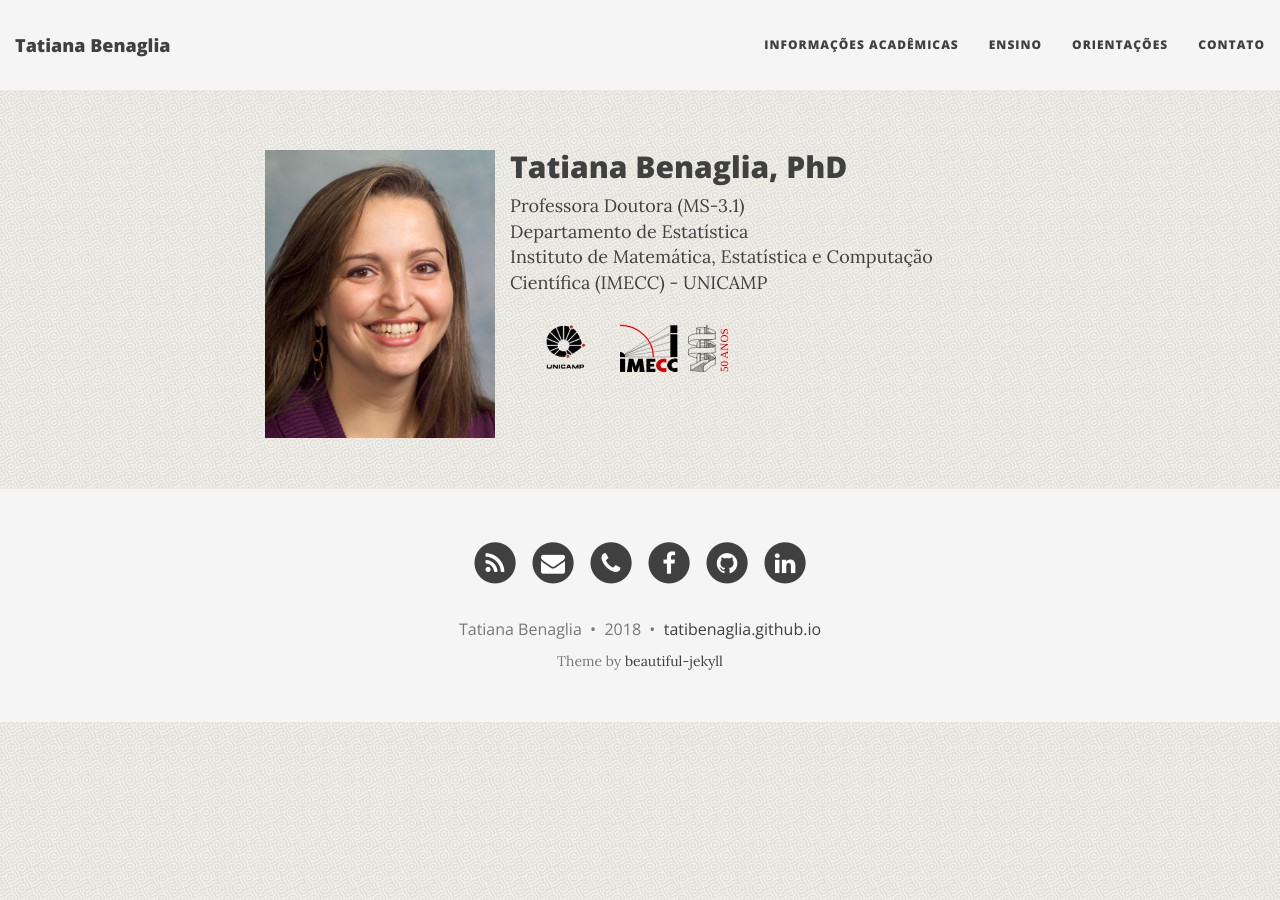
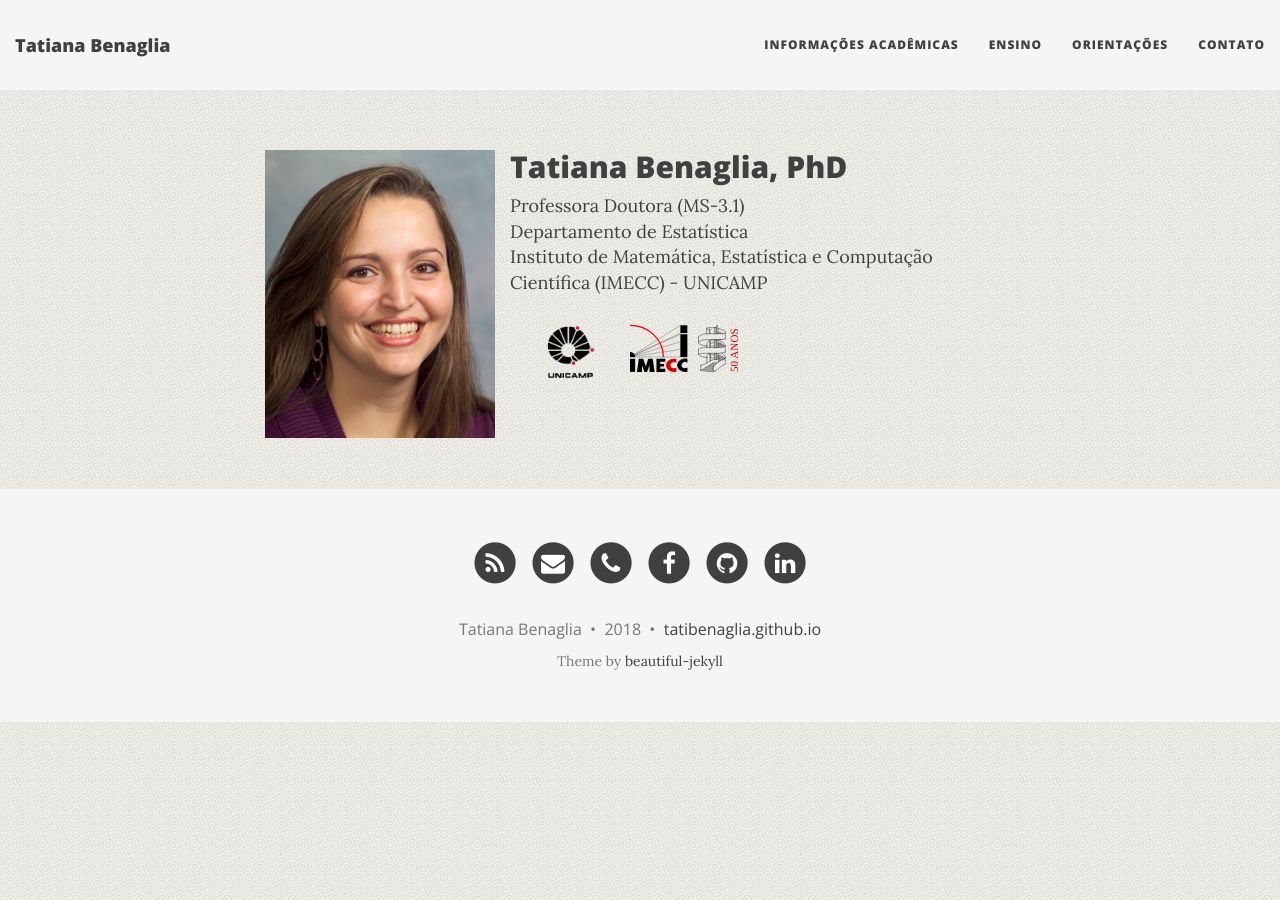
Before and after one commit to tatibenaglia/tatibenaglia.github.io, a Jekyll site: the page built from index.html, in a window 1280 px wide. Built offline with Jekyll 4.4.1, drawn with Linux system fonts in a browser that asks for light colours; nearby versions of some CDN libraries; the list of posts is cut into pages by our own code.

Commit message:
Mudança tamanho logo Unicamp em index.html

```diff
--- a/index.html
+++ b/index.html
@@ -11,6 +11,6 @@ Departamento de Estatística <br />
 Instituto de Matemática, Estatística e Computação Científica (IMECC) - UNICAMP <br />
 
 <br />
-<a href="http://www.unicamp.br"><img src="/img/unicamp.png" title="Unicamp" width="50" style="float: left; margin-left: 30px;"></a>
+<a href="http://www.unicamp.br"><img src="/img/unicamp.png" title="Unicamp" width="60" style="float: left; margin-left: 30px;"></a>
 <a href="http://www.ime.unicamp.br"><img src="/img/logo-imecc-50anos.svg" title="IMECC" width="110" style="float: left; margin-left: 30px;"></a>
 </div>
```
